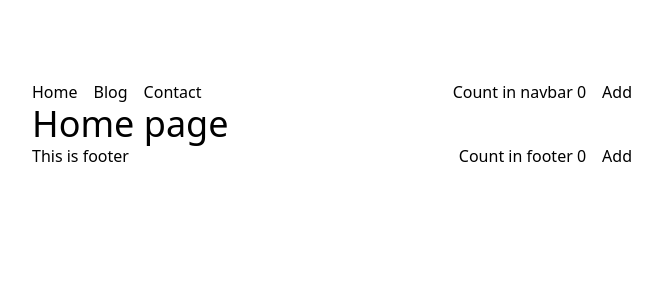
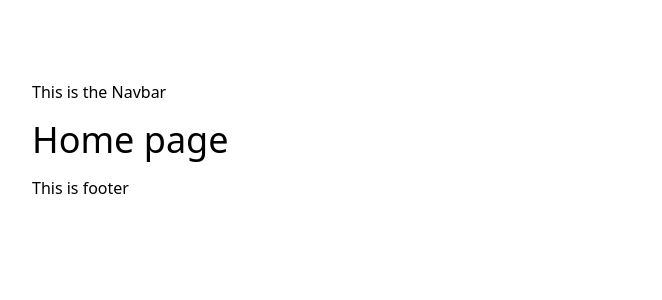
Before and after one commit to mubinkg/next-yt, a Next.js app: page / in a window 1280 px wide. Shown: the top 300 px of the page, without its empty margins (308-970 px from the left). Built offline with nearby package versions, Linux system fonts and the light colour scheme.

Commit message:
init loading-streaming

```diff
--- a/app/(application-page)/blog/blog-one/layout.tsx
+++ /dev/null
@@ -1,14 +0,0 @@
-import React from "react";
-
-export default function RootLayout({
-    children,
-  }: Readonly<{
-    children: React.ReactNode;
-  }>) {
-    return (
-      <div>
-        <h1 className="text-3xl my-5">This header of blog one</h1>
-        {children}
-      </div>
-    );
-  }
--- a/app/(application-page)/blog/blog-one/page.tsx
+++ /dev/null
@@ -1,7 +0,0 @@
-export default function BlogOnePage(){
-    return (
-        <div>
-            <h1 className="text-2xl my-4">This is blog BlogOnePage</h1>
-        </div>
-    )
-}
--- a/app/(application-page)/blog/layout.tsx
+++ /dev/null
@@ -1,14 +0,0 @@
-import React from "react";
-
-export default function RootLayout({
-    children,
-  }: Readonly<{
-    children: React.ReactNode;
-  }>) {
-    return (
-      <div>
-        <h1 className="text-3xl my-5">This header of blog page</h1>
-        {children}
-      </div>
-    );
-  }
--- a/app/(application-page)/blog/page.tsx
+++ /dev/null
@@ -1,12 +0,0 @@
-import Link from "next/link";
-
-export default function BlogPage(){
-    return (
-        <div>
-            <h1 className="text-2xl my-4">This is blog page</h1>
-            <button>
-                <Link href='/blog/blog-one'>Blog One</Link>
-            </button>
-        </div>
-    )
-}
--- a/app/(application-page)/contact/layout.tsx
+++ /dev/null
@@ -1,14 +0,0 @@
-import React from "react";
-
-export default function RootLayout({
-    children,
-  }: Readonly<{
-    children: React.ReactNode;
-  }>) {
-    return (
-      <div>
-        <h1 className="text-3xl my-5">This header for contact page</h1>
-        {children}
-      </div>
-    );
-  }
--- a/app/(application-page)/contact/page.tsx
+++ /dev/null
@@ -1,7 +0,0 @@
-export default function ContactPage() {
-    return (
-        <div>
-            <h1 className="text-2xl my-4">Contact page</h1>
-        </div>
-    )
-}
--- a/app/(application-page)/layout.tsx
+++ /dev/null
@@ -1,14 +0,0 @@
-import React from "react";
-
-export default function RootLayout({
-    children,
-  }: Readonly<{
-    children: React.ReactNode;
-  }>) {
-    return (
-      <div>
-        <h1 className="text-3xl my-5">This is group layer layout</h1>
-        {children}
-      </div>
-    );
-  }
--- a/app/components/Footer.tsx
+++ b/app/components/Footer.tsx
@@ -1,16 +1,7 @@
-'use client'
-
-import React, { useState } from 'react'
-
 const Footer = () => {
-    const [count, setCount] = useState(0)
     return (
-    <div className='flex justify-between'>
+    <div className='flex justify-between my-4'>
         <h1>This is footer</h1>
-        <div className='flex gap-4'>
-            <h1>Count in footer {count}</h1>
-            <button onClick={()=>setCount(pre=>pre+1)}>Add</button>
-        </div>
     </div>
   )
 }
--- a/app/components/Navbar.tsx
+++ b/app/components/Navbar.tsx
@@ -1,27 +1,11 @@
 'use client'
 
 import Link from 'next/link'
-import React, { useState } from 'react'
 
 const Navbar = () => {
-  const [count, setCount] = useState(0)
   return (
-    <div className='flex justify-between'>
-        <li className='flex gap-4'>
-            <ul>
-              <Link href='/'>Home</Link>
-            </ul>
-            <ul>
-              <Link href='/blog'>Blog</Link>
-            </ul>
-            <ul>
-              <Link href='/contact'>Contact</Link>
-            </ul>
-        </li>
-        <div className='flex gap-4'>
-          <h1>Count in navbar {count}</h1>
-          <button onClick={()=>setCount(pre=>pre+1)}>Add</button>
-        </div>
+    <div className=' my-4 flex justify-between'>
+        <h1>This is the Navbar</h1>
     </div>
   )
 }
```
